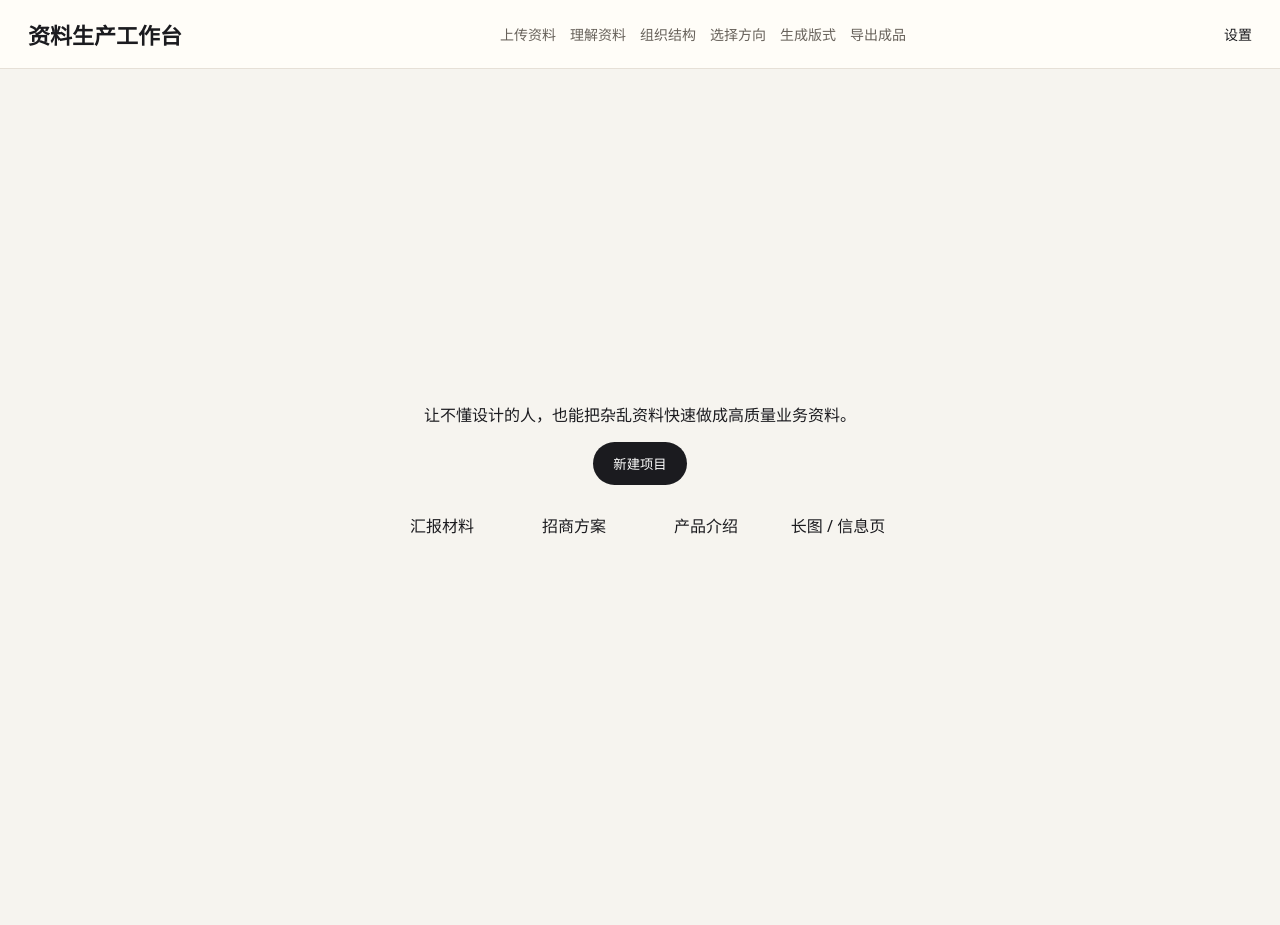
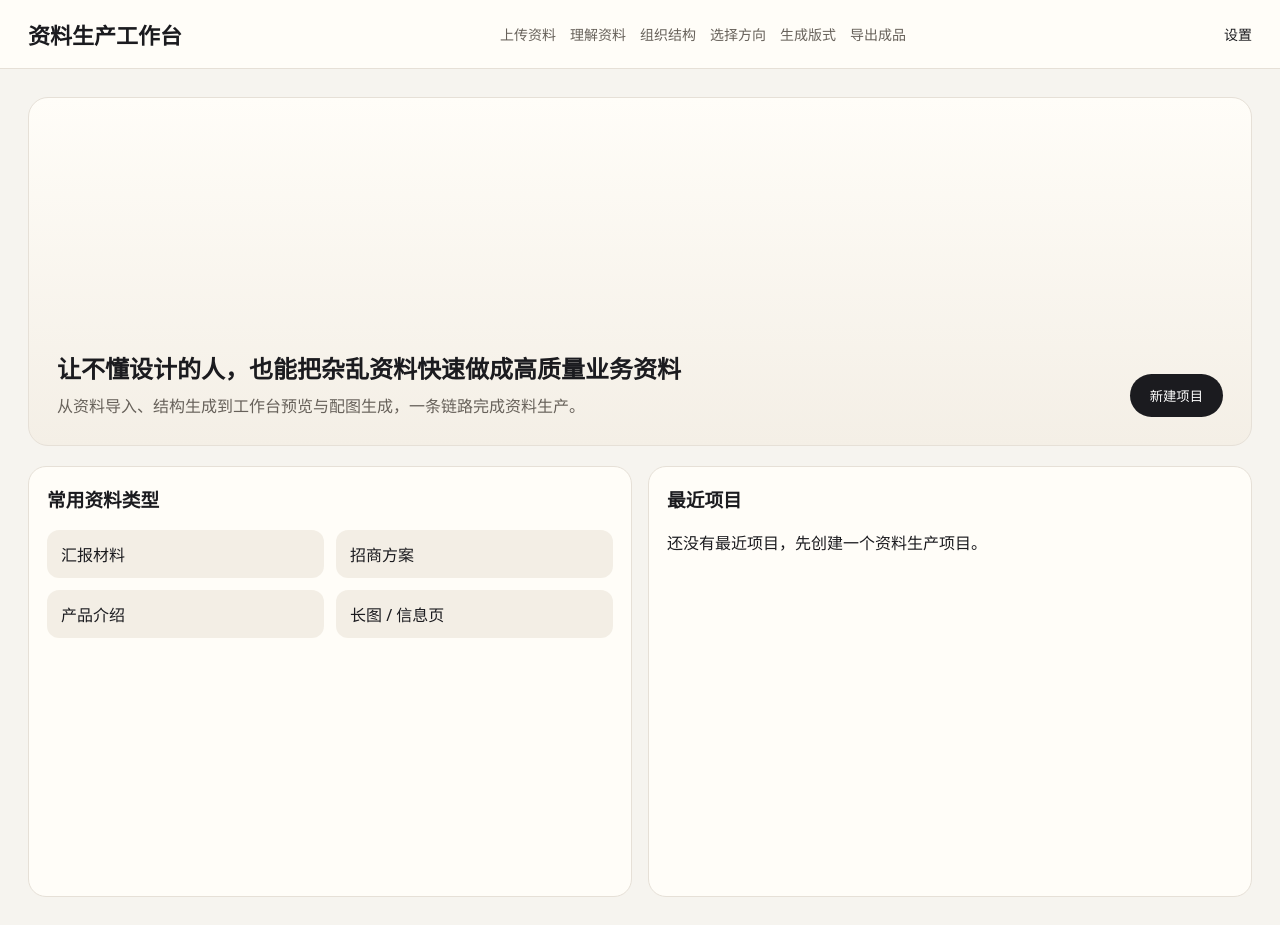
Before and after one commit to sdoaiya/html-ppt, a React (Vite) app: page / in a window 1280 px wide. Before the commit the page ends 869 px from the top, so only its background shows below. Built offline with nearby package versions, Linux system fonts and the light colour scheme.

Commit message:
feat: polish home and workbench hierarchy

```diff
--- a/src/components/workbench/ActionPanel.tsx
+++ b/src/components/workbench/ActionPanel.tsx
@@ -10,9 +10,12 @@ export function ActionPanel({ title, initialPrompt, onGenerateImage }: ActionPan
   return (
     <section className="panel">
       <h3>{title}</h3>
-      <button type="button">更高级</button>
-      <button type="button">全局统一</button>
-      <button type="button">检查问题页</button>
+      <section className="action-group">
+        <h4>内容与视觉</h4>
+        <button type="button">更高级</button>
+        <button type="button">全局统一</button>
+        <button type="button">检查问题页</button>
+      </section>
       <ImageGenerationCard initialPrompt={initialPrompt} onGenerate={onGenerateImage} />
     </section>
   );
--- a/src/features/projects/pages/HomePage.tsx
+++ b/src/features/projects/pages/HomePage.tsx
@@ -1,20 +1,45 @@
 import { useNavigate } from 'react-router-dom';
+import { useProjectStore } from '@/stores/project-store';
 
 export default function HomePage() {
   const navigate = useNavigate();
+  const recentProjects = useProjectStore((state) => state.recentProjects);
 
   return (
     <main className="home-page">
-      <section>
-        <p>让不懂设计的人，也能把杂乱资料快速做成高质量业务资料。</p>
+      <section className="hero-card">
+        <div>
+          <h2>让不懂设计的人，也能把杂乱资料快速做成高质量业务资料</h2>
+          <p>从资料导入、结构生成到工作台预览与配图生成，一条链路完成资料生产。</p>
+        </div>
         <button onClick={() => navigate('/import')}>新建项目</button>
       </section>
+      <section className="home-grid">
+        <section className="panel home-section">
+          <h3>常用资料类型</h3>
           <ul className="quick-types">
             <li>汇报材料</li>
             <li>招商方案</li>
             <li>产品介绍</li>
             <li>长图 / 信息页</li>
           </ul>
+        </section>
+        <section className="panel home-section">
+          <h3>最近项目</h3>
+          {recentProjects.length ? (
+            <ul className="recent-projects">
+              {recentProjects.map((project) => (
+                <li key={project.id}>
+                  <strong>{project.name}</strong>
+                  <span>{project.stage}</span>
+                </li>
+              ))}
+            </ul>
+          ) : (
+            <p>还没有最近项目，先创建一个资料生产项目。</p>
+          )}
+        </section>
+      </section>
     </main>
   );
 }
--- a/src/features/projects/pages/WorkbenchPage.tsx
+++ b/src/features/projects/pages/WorkbenchPage.tsx
@@ -68,6 +68,8 @@ export default function WorkbenchPage() {
         </section>
         <aside>
           <ActionPanel title="能力区" initialPrompt={autoPrompt} onGenerateImage={handleGenerateImage} />
+          <section className="panel status-panel">
+            <h3>状态与保存</h3>
             <button
               type="button"
               onClick={() => {
@@ -78,7 +80,8 @@ export default function WorkbenchPage() {
               保存当前版本
             </button>
             {imageConfig.apiKey ? <p>图片服务已连接</p> : <p>请先到设置页配置 API Key</p>}
-          {saveMessage ? <p>{saveMessage}</p> : null}
+            {saveMessage ? <p>{saveMessage}</p> : <p>当前版本尚未保存</p>}
+          </section>
         </aside>
       </section>
     </main>
--- a/src/stores/project-store.ts
+++ b/src/stores/project-store.ts
@@ -4,6 +4,7 @@ import type { Project, ProjectStage, SourceAsset, StructureNode } from '@/domain
 
 type ProjectStore = {
   currentProject: Project | null;
+  recentProjects: Project[];
   createProject: (name: string, brief: string) => void;
   setStage: (stage: ProjectStage) => void;
   setSources: (sources: SourceAsset[]) => void;
@@ -20,7 +21,15 @@ function updateProject(updater: (project: Project) => Project) {
 
 export const useProjectStore = create<ProjectStore>((set) => ({
   currentProject: null,
-  createProject: (name, brief) => set({ currentProject: createEmptyProject(name, brief) }),
+  recentProjects: [],
+  createProject: (name, brief) =>
+    set((state) => {
+      const project = createEmptyProject(name, brief);
+      return {
+        currentProject: project,
+        recentProjects: [project, ...state.recentProjects.filter((item) => item.id !== project.id)].slice(0, 6)
+      };
+    }),
   setStage: (stage) =>
     set(updateProject((project) => ({ ...project, stage }))),
   setSources: (sources) => set(updateProject((project) => ({ ...project, sources }))),
--- a/src/styles/globals.css
+++ b/src/styles/globals.css
@@ -45,9 +45,29 @@ body {
 .home-page {
   min-height: 100vh;
   display: grid;
-  place-content: center;
-  gap: 12px;
-  text-align: center;
+  gap: 20px;
+  padding: 28px;
+}
+
+.hero-card {
+  display: flex;
+  justify-content: space-between;
+  align-items: end;
+  gap: 20px;
+  padding: 28px;
+  border-radius: 20px;
+  background: linear-gradient(180deg, #fffdf8 0%, #f4efe6 100%);
+  border: 1px solid #e6e0d7;
+}
+
+.hero-card h2 {
+  margin: 0 0 8px;
+  max-width: 820px;
+}
+
+.hero-card p {
+  margin: 0;
+  color: #67615a;
 }
 
 .home-page button {
@@ -59,9 +79,33 @@ body {
   cursor: pointer;
 }
 
+.home-grid {
+  display: grid;
+  grid-template-columns: 1fr 1fr;
+  gap: 16px;
+}
+
+.home-section h3 {
+  margin-top: 0;
+}
+
 .quick-types {
   display: grid;
-  grid-template-columns: repeat(4, minmax(120px, 1fr));
+  grid-template-columns: repeat(2, minmax(120px, 1fr));
+  gap: 12px;
+  padding: 0;
+  list-style: none;
+}
+
+.quick-types li,
+.recent-projects li {
+  padding: 12px 14px;
+  border-radius: 12px;
+  background: rgba(240, 235, 226, 0.8);
+}
+
+.recent-projects {
+  display: grid;
   gap: 12px;
   padding: 0;
   list-style: none;
@@ -125,6 +169,16 @@ body {
   margin-top: 16px;
 }
 
+.action-group {
+  display: grid;
+  gap: 10px;
+}
+
+.action-group h4,
+.status-panel h3 {
+  margin: 0 0 6px;
+}
+
 .meta-list {
   padding-left: 18px;
 }
```
Also changed, not shown: 1 other file (tests, documents, lock files or other folders). Lines whose indentation alone changed are shown as unchanged.
